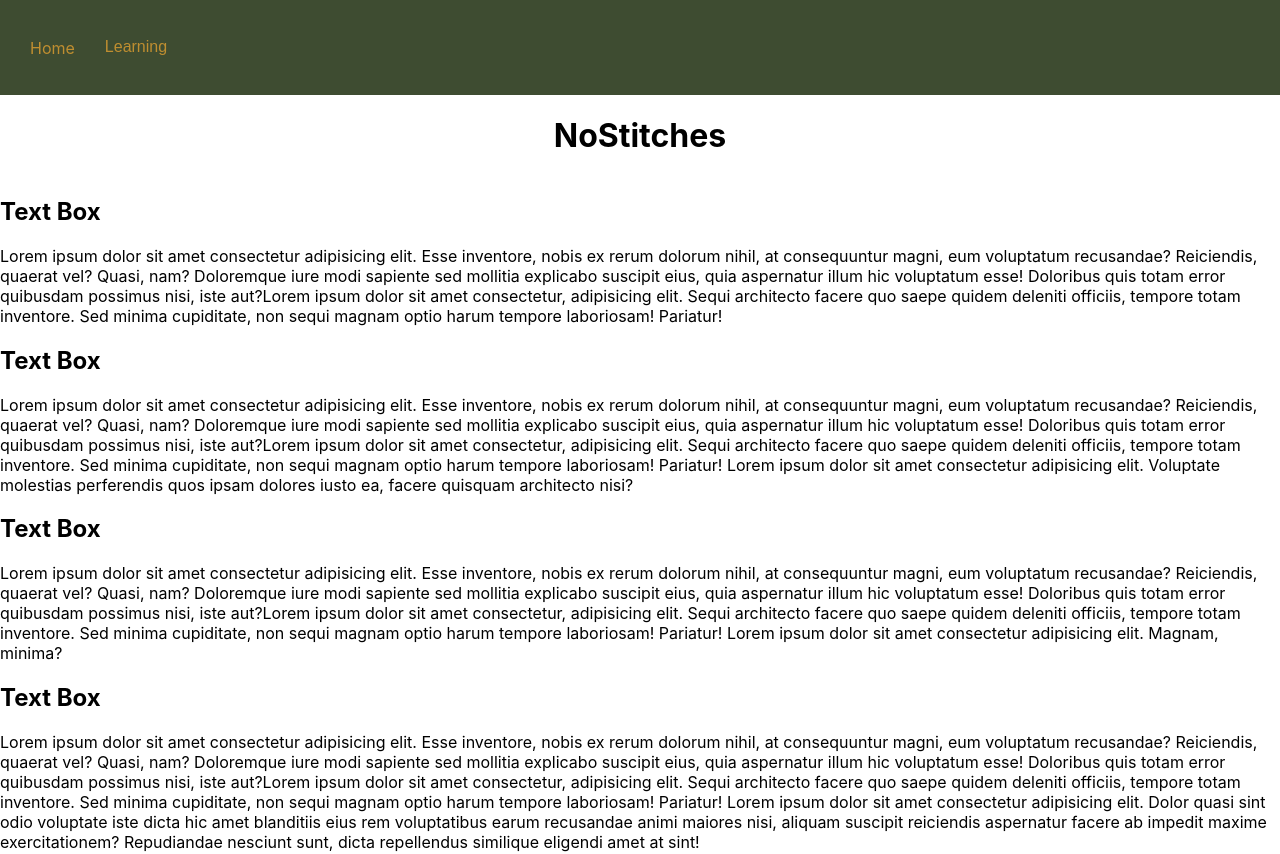
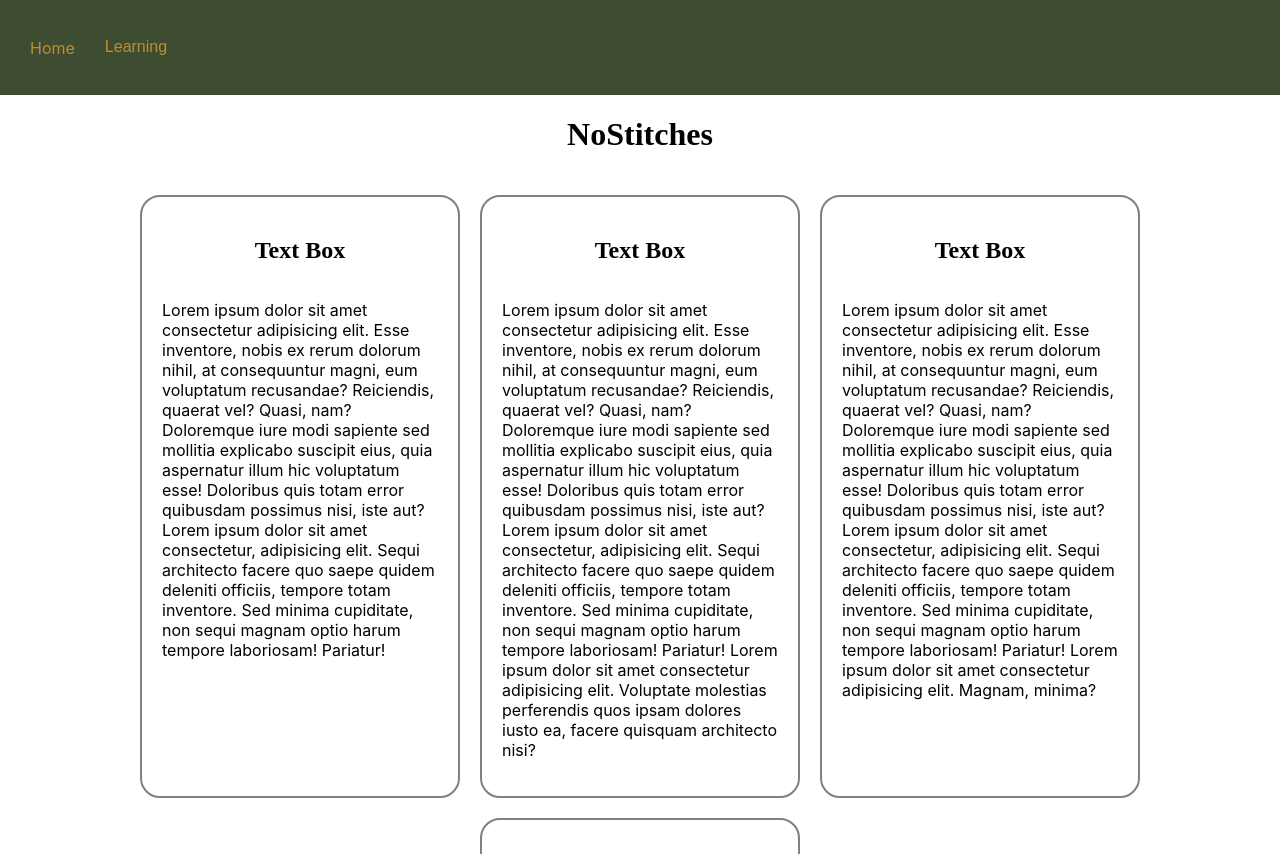
Before and after one commit to yxeri/kstart, a Next.js app: page /columns in a window 1280 px wide. Shown: the top 854 px of the page. Built offline with nearby package versions, Linux system fonts and the light colour scheme.

Commit message:
fixed some styling

```diff
--- a/components/columns/columnsNoStitches/columnsNoStitches.module.css
+++ b/components/columns/columnsNoStitches/columnsNoStitches.module.css
@@ -4,3 +4,27 @@
     flex-direction: column;
     align-items: center;
 }
+
+.heading{
+    font-family: serif;
+}
+
+.container{
+    display: flex;
+    flex-wrap: wrap;
+    max-width: 1500px;
+    padding: 20px;
+    justify-content: center;
+    gap: 20px;
+}
+
+.textBox{
+    min-width: 300px;
+    max-width: 320px;
+    padding: 20px;
+    border-radius: 20px;
+    border: 2px solid gray;
+    display: flex;
+    flex-direction: column;
+    align-items: center;
+}
```
